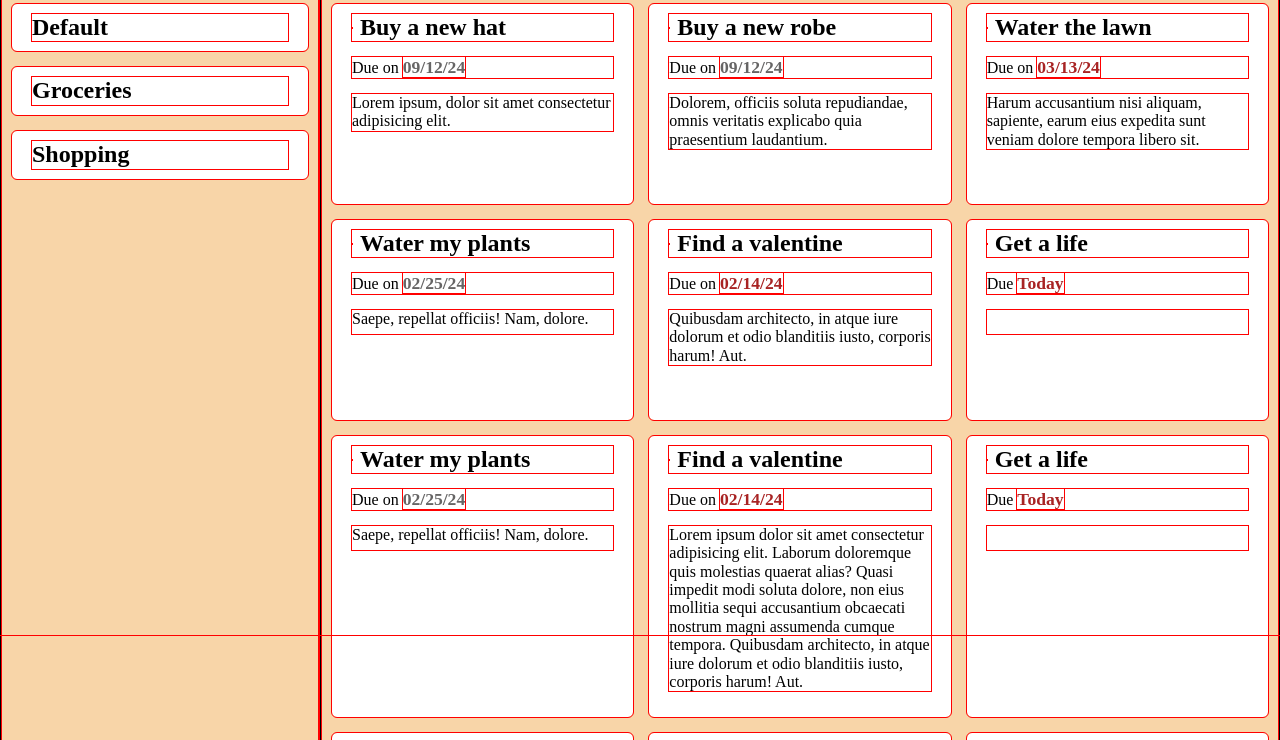
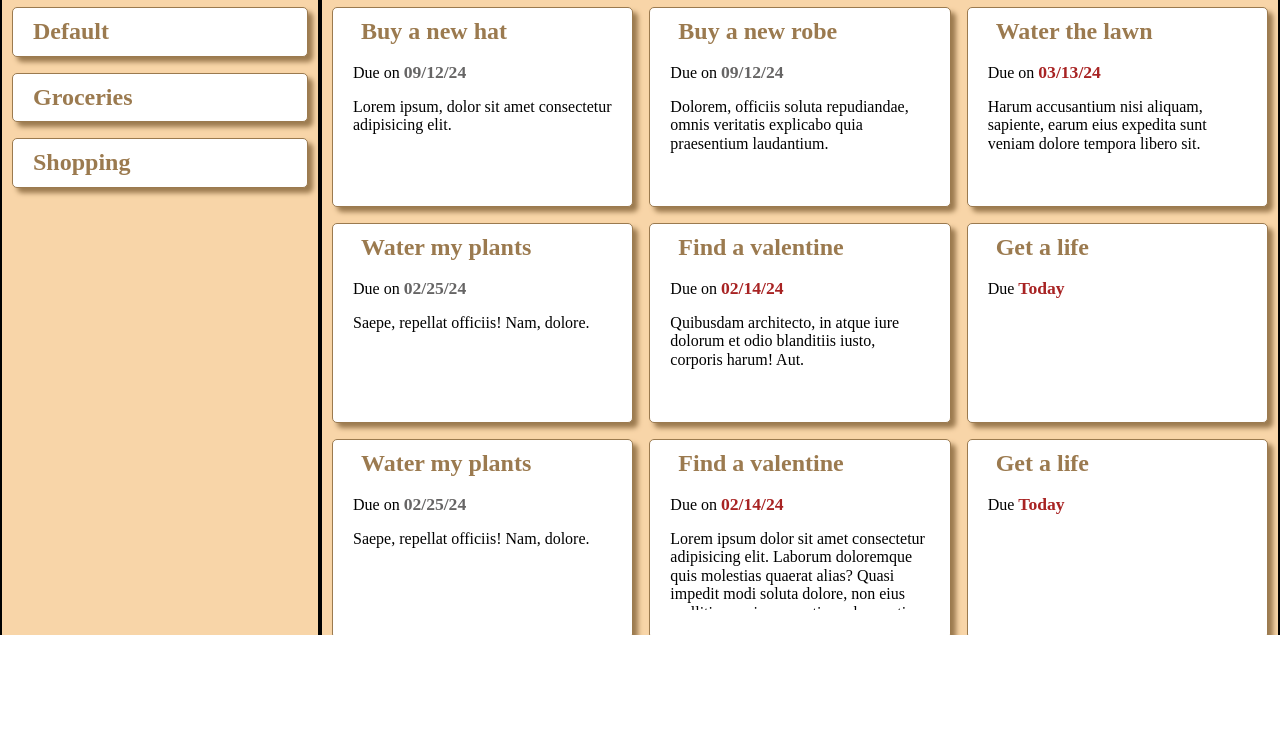
Before and after one commit to davidstaab/odin-todo-list, a plain HTML site: page design/mockup.html in a window 1280 px wide. Shown: the part 165-905 px from the top of the page. After the commit the page ends 800 px from the top, so only its background shows below. Drawn offline with Linux system fonts and the light colour scheme.

Commit message:
Mockup is good enough

```diff
--- a/design/mockup.css
+++ b/design/mockup.css
@@ -1,28 +1,53 @@
 /* Troubleshooting */
 
-* {
+/* * {
     outline: 1px solid red;
-}
+} */
 
 /* Layout */
+
+:root {
+    --page-header-height: 80px;
+    --app-heading-height: 80px;
+}
 
 html {
     box-sizing: border-box;
 }
 
-*, *::before, *::after {
+*,
+*::before,
+*::after {
     box-sizing: inherit;
 }
 
-html, body {
-	height: 100vh;
+html,
+body {
+    height: 100%;
+    overflow-y: hidden;
 }
 
-h1, h2, h3 {
+body {
+    /* Needed for overflow: auto to work below */
+    display: grid;
+    grid-template-rows: min-content 1fr;
+    /* --end-- */
+}
+
+header {
+    height: var(--page-header-height);
+    padding: 20px;
+}
+
+h1,
+h2,
+h3 {
     margin: 0;
 }
 
 .app {
+    min-height: 0;
+
     /* Grid container */
     display: grid;
     grid-template-columns: minmax(250px, 1fr) 3fr;
@@ -38,7 +63,7 @@ h1, h2, h3 {
     /* Grid container */
     display: grid;
     grid-template-columns: 1fr 50px;
-    grid-template-rows: 80px 1fr;
+    grid-template-rows: var(--app-heading-height) 1fr;
     grid-template-areas:
         "heading menu"
         "list list";
@@ -68,6 +93,9 @@ h1, h2, h3 {
     flex-direction: column;
     justify-content: flex-start;
     gap: 16px;
+
+    height: calc(100vh - calc(var(--page-header-height) + var(--app-heading-height)));
+    overflow-y: auto;
 }
 
 .items-area {
@@ -77,7 +105,7 @@ h1, h2, h3 {
     /* Grid container */
     display: grid;
     grid-template-columns: 1fr 50px;
-    grid-template-rows: 80px 1fr;
+    grid-template-rows: var(--app-heading-height) 1fr;
     grid-template-areas:
         "heading menu"
         "list list";
@@ -106,6 +134,9 @@ h1, h2, h3 {
     display: grid;
     grid-template-columns: repeat(auto-fit, minmax(300px, 1fr));
     gap: 16px;
+
+    height: calc(100vh - calc(var(--page-header-height) + var(--app-heading-height)));
+    overflow-y: auto;
 }
 
 .item-card {
@@ -113,7 +144,8 @@ h1, h2, h3 {
 }
 
 .item-card .description {
-    min-height: 1.5rem;
+    max-height: 5rem;
+    overflow-y: auto;
 }
 
 
@@ -121,18 +153,19 @@ h1, h2, h3 {
 
 :root {
     --light-blue: rgb(140, 220, 254);
-    --dark-blue: #4e598cff;
+    --purple: rgb(78, 89, 140);
+    --dark-purple: rgb(38, 49, 96);
     --sunset: rgb(248, 213, 168);
+    --dark-sunset: rgb(155, 122, 79);
 }
 
 header {
     background-color: var(--light-blue);
-    padding: 20px;
 }
 
 .heading {
     color: white;
-    background-color: var(--dark-blue);
+    background-color: var(--purple);
     padding-left: 20px;
 
     /* Flex container (for centering) */
@@ -144,8 +177,12 @@ header {
     border: 2px solid;
 }
 
-.lists-area .menu {
-    background-color: var(--dark-blue);
+.menu {
+    background-color: var(--purple);
+}
+
+.menu button {
+    box-shadow: 5px 5px 5px var(--dark-purple);
 }
 
 .lists-list {
@@ -157,14 +194,16 @@ header {
     padding: 10px 20px;
     background-color: white;
     border-radius: 5px;
+    border: 1px solid var(--dark-sunset);
+    box-shadow: 5px 5px 5px var(--dark-sunset);
+}
+
+.list-card .title {
+    color: var(--dark-sunset);
 }
 
 .items-area {
     border: 2px solid;
-}
-
-.items-area .menu {
-    background-color: var(--dark-blue);
 }
 
 .items-list {
@@ -176,9 +215,13 @@ header {
     padding: 10px 20px;
     background-color: white;
     border-radius: 5px;
+    border: 1px solid var(--dark-sunset);
+    box-shadow: 5px 5px 5px var(--dark-sunset);
 }
 
 .item-card .title {
+    color: var(--dark-sunset);
+
     /* Flex container (for centering) */
     display: flex;
     align-items: center;
@@ -192,7 +235,8 @@ header {
     background-color: white;
 }
 
-.new-btn .iconify { /* Icon inside button */
+.new-btn .iconify {
+    /* Icon inside button */
     height: 20px;
     width: 20px;
 }
--- a/design/mockup.html
+++ b/design/mockup.html
@@ -22,13 +22,13 @@
         </div>
         <div class="lists-list">
           <div class="list-card">
-                    <h2>Default</h2>
+            <h2 class="title">Default</h2>
           </div>
           <div class="list-card">
-                    <h2>Groceries</h2>
+            <h2 class="title">Groceries</h2>
           </div>
           <div class="list-card">
-                    <h2>Shopping</h2>
+            <h2 class="title">Shopping</h2>
           </div>
         </div>
       </div>
```
Lines whose indentation alone changed are shown as unchanged.
